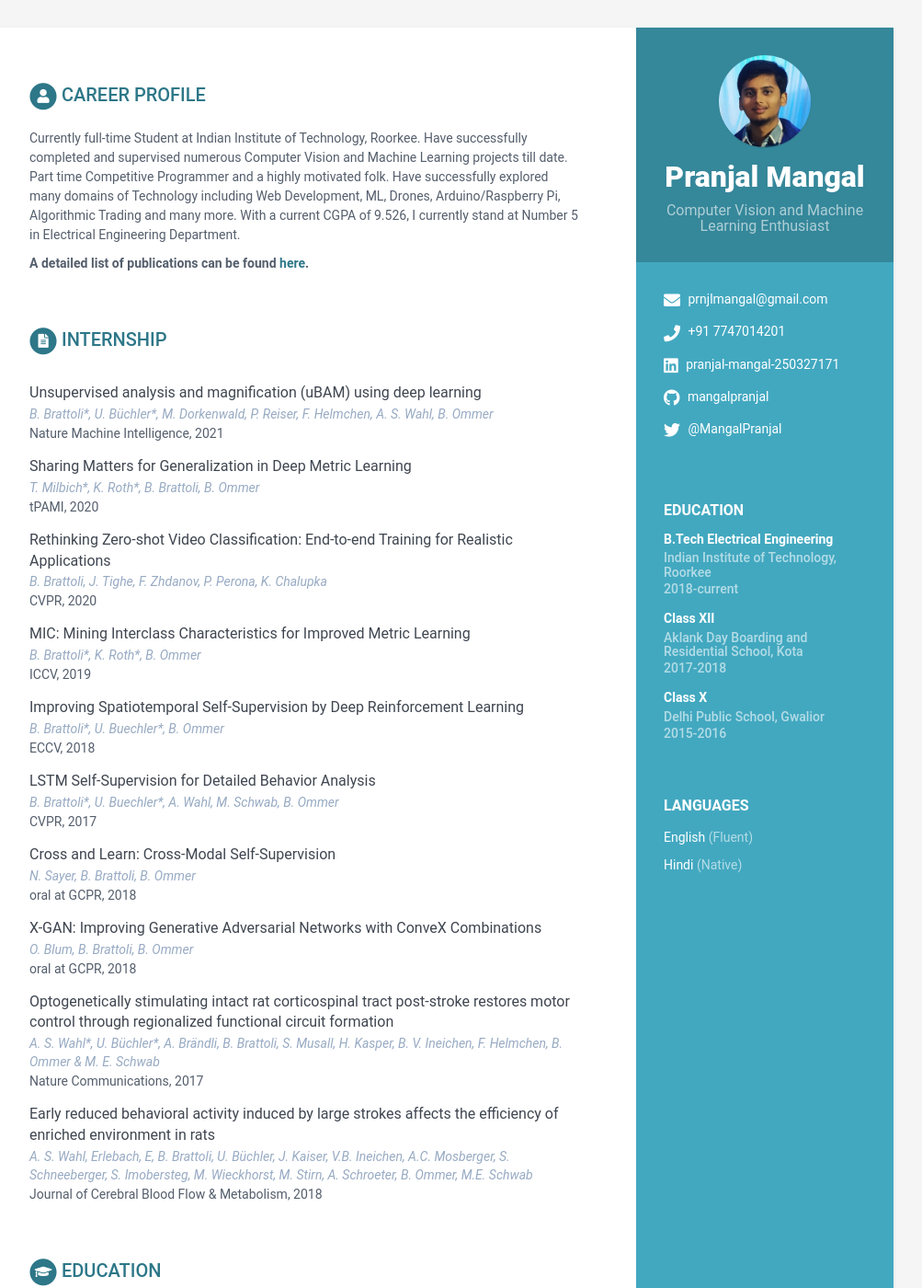
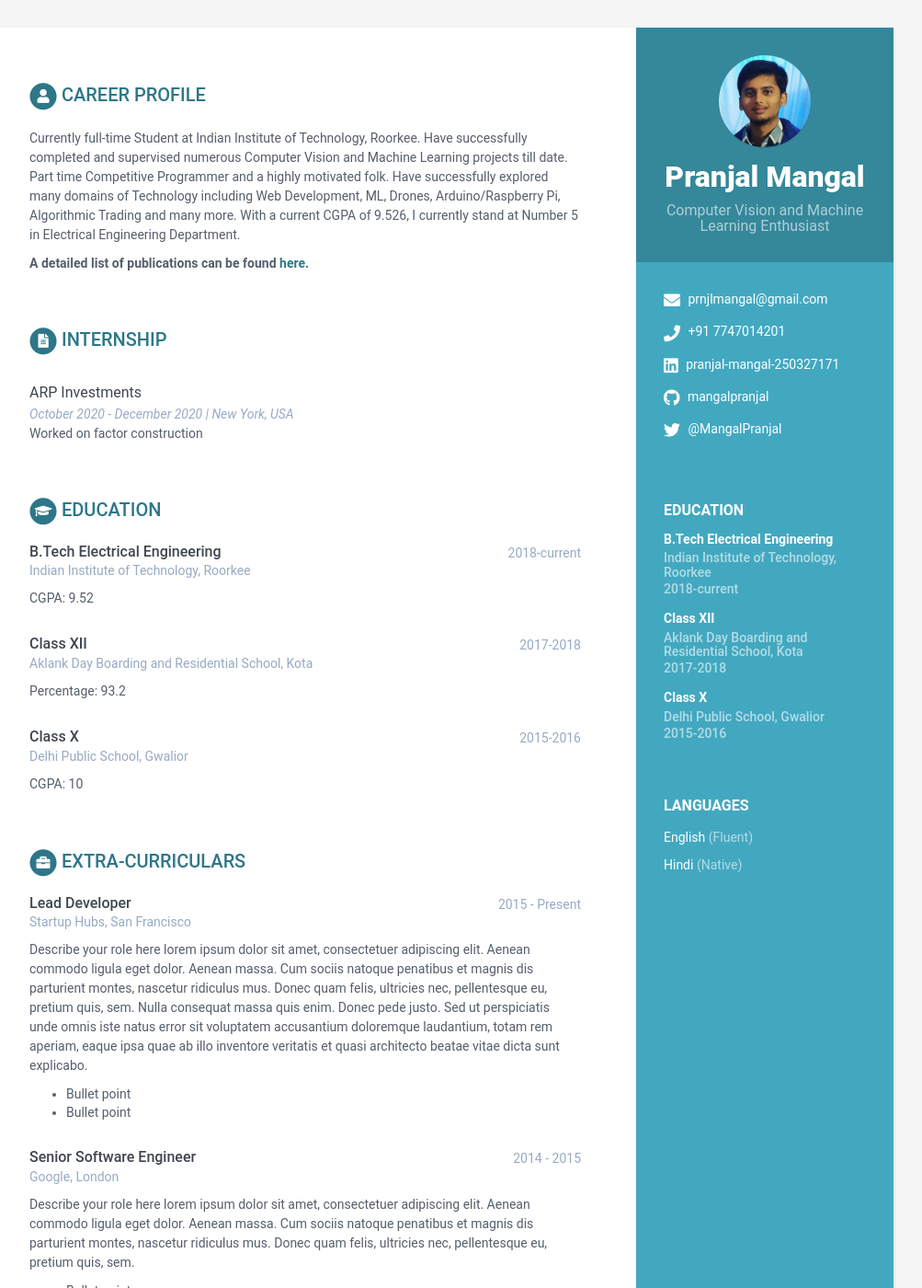
Before and after one commit to mangalpranjal/mangalpranjal.github.io, a Jekyll site: the page built from index.html, in a window 1280 px wide and 1400 px high. Shown: the whole window at 92% size, without its empty margins (168-1171 px from the left). Built offline with Jekyll 4.4.1, drawn with Linux system fonts in a browser that asks for light colours.

Commit message:
Changing data.yml

```diff
--- a/_data/data.yml
+++ b/_data/data.yml
@@ -44,45 +44,9 @@ publications:
 
 
     papers:
-      - title: "Unsupervised analysis and magnification (uBAM) using deep learning"
-        authors: B. Brattoli*, U. Büchler*, M. Dorkenwald, P. Reiser, F. Helmchen, A. S. Wahl, B. Ommer
-        conference: Nature Machine Intelligence, 2021
-
-      - title: "Sharing Matters for Generalization in Deep Metric Learning"
-        authors: T. Milbich*, K. Roth*, B. Brattoli, B. Ommer
-        conference: tPAMI, 2020
-
-      - title: "Rethinking Zero-shot Video Classification: End-to-end Training for Realistic Applications"
-        authors: B. Brattoli, J. Tighe, F. Zhdanov, P. Perona, K. Chalupka
-        conference: CVPR, 2020
-
-      - title: "MIC: Mining Interclass Characteristics for Improved Metric Learning"
-        authors: B. Brattoli*, K. Roth*, B. Ommer
-        conference: ICCV, 2019
-
-      - title: "Improving Spatiotemporal Self-Supervision by Deep Reinforcement Learning"
-        authors: B. Brattoli*, U. Buechler*, B. Ommer
-        conference: ECCV, 2018
-
-      - title: "LSTM Self-Supervision for Detailed Behavior Analysis"
-        authors: B. Brattoli*, U. Buechler*, A. Wahl, M. Schwab, B. Ommer
-        conference: CVPR, 2017
-
-      - title: "Cross and Learn: Cross-Modal Self-Supervision"
-        authors: N. Sayer, B. Brattoli, B. Ommer
-        conference: oral at GCPR, 2018
-
-      - title: "X-GAN: Improving Generative Adversarial Networks with ConveX Combinations"
-        authors: O. Blum, B. Brattoli, B. Ommer
-        conference: oral at GCPR, 2018
-
-      - title: "Optogenetically stimulating intact rat corticospinal tract post-stroke restores motor control through regionalized functional circuit formation"
-        authors: A. S. Wahl*, U. Büchler*, A. Brändli, B. Brattoli, S. Musall, H. Kasper, B. V. Ineichen, F. Helmchen, B. Ommer & M. E. Schwab
-        conference: "Nature Communications, 2017"
-
-      - title: "Early reduced behavioral activity induced by large strokes affects the efficiency of enriched environment in rats"
-        authors: A. S. Wahl, Erlebach, E, B. Brattoli, U. Büchler, J. Kaiser, V.B. Ineichen, A.C. Mosberger, S. Schneeberger, S. Imobersteg, M. Wieckhorst, M. Stirn, A. Schroeter, B. Ommer, M.E. Schwab
-        conference: "Journal of Cerebral Blood Flow & Metabolism, 2018"
+      - title: "ARP Investments"
+        authors: October 2020 - December 2020 | New York, USA
+        conference: Worked on factor construction
 
 education:
     - degree: B.Tech Electrical Engineering
```
